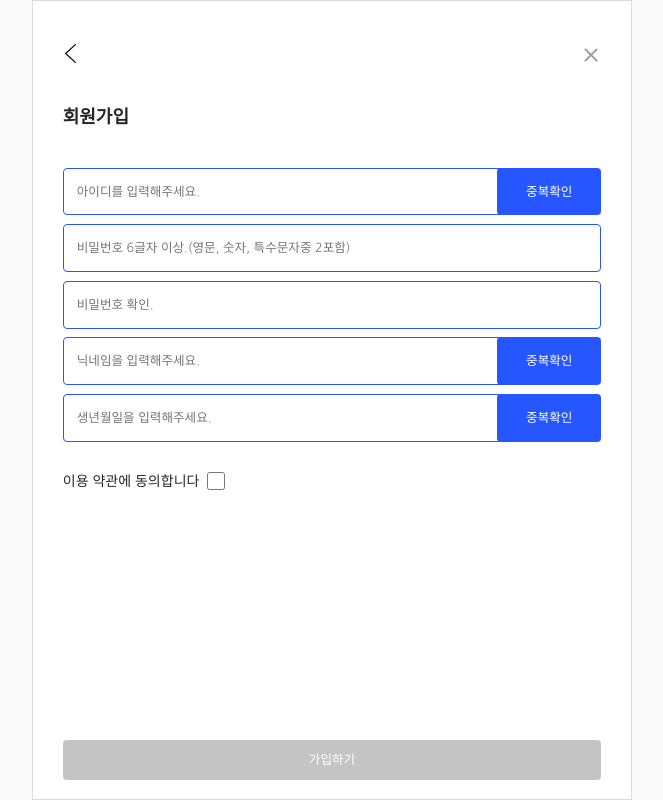
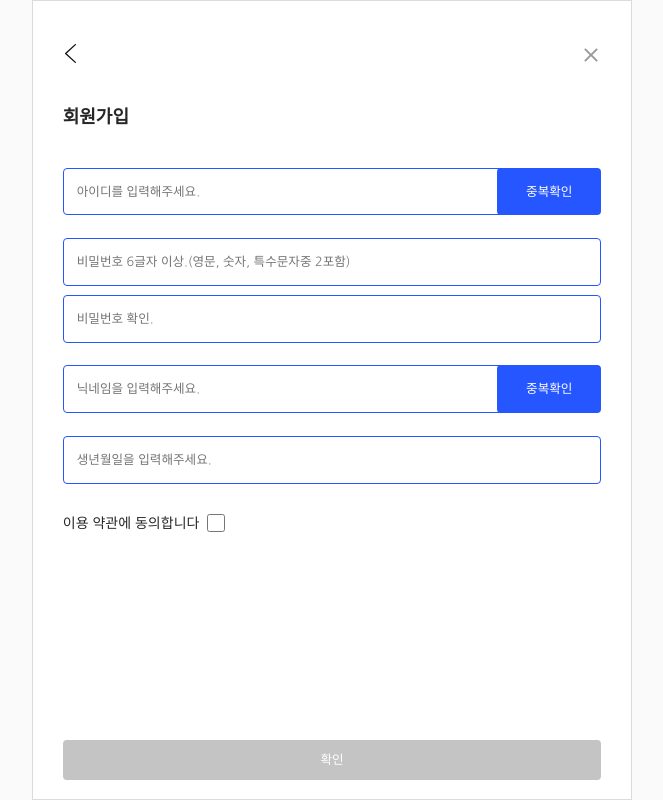
Before and after one commit to twentyOnes/FN_StudyShare, a React (Create React App) app in the folder front/: page /signup in a window 1280 px wide. Shown: the whole page, without its empty margins (308-971 px from the left). Built offline with nearby package versions, Linux system fonts and the light colour scheme; what facepaint would draw is missing.

Commit message:
fix : 회원가입 페이지 마크업작업 100% 완료

```diff
--- a/front/src/pages/SignUp/index.tsx
+++ b/front/src/pages/SignUp/index.tsx
@@ -9,6 +9,7 @@ import {
   InputBox,
   PasswordBox,
   CheckBox,
+  BirthBox,
 } from "./styled";
 
 const SignUp: React.FC = () => {
@@ -40,7 +41,7 @@ const SignUp: React.FC = () => {
             </InputButton>
           </InputBox>
 
-          <PasswordBox>
+          <PasswordBox className="blank">
             <Input
               placeholder="비밀번호 6글자 이상.(영문, 숫자, 특수문자중 2포함)"
               type="password"
@@ -52,23 +53,20 @@ const SignUp: React.FC = () => {
             <Input placeholder="비밀번호 확인." type="password" required />
           </PasswordBox>
 
-          <InputBox>
+          <InputBox className="nickname">
             <Input placeholder="닉네임을 입력해주세요." required />
             <InputButton>중복확인</InputButton>
           </InputBox>
 
-          <InputBox>
+          <BirthBox>
             <Input placeholder="생년월일을 입력해주세요." required />
-            <InputButton>중복확인</InputButton>
-          </InputBox>
+          </BirthBox>
         </InputWrap>
         <CheckBox>
           <p>이용 약관에 동의합니다</p>
           <Input type="checkbox" required />
         </CheckBox>
-        <SignButton type="submit">
-          <p>가입하기</p>
-        </SignButton>
+        <SignButton type="submit">확인</SignButton>
       </form>
     </SignUpWrap>
   );
--- a/front/src/pages/SignUp/styled.tsx
+++ b/front/src/pages/SignUp/styled.tsx
@@ -76,10 +76,20 @@ export const Input = styled.input`
   font-size: 0.9em;
 `;
 
+export const BirthBox = styled.div`
+  margin-bottom: 0.625em;
+  display: grid;
+  grid-template-columns: auto;
+  margin-top: 1em;
+`;
+
 export const PasswordBox = styled.div`
   margin-bottom: 0.625em;
   display: grid;
   grid-template-columns: auto;
+  &.blank {
+    margin-top: 1em;
+  }
 `;
 
 export const CheckBox = styled.div`
@@ -92,6 +102,7 @@ export const CheckBox = styled.div`
     cursor: pointer;
   }
 `;
+
 export const InputBox = styled.div`
   margin-bottom: 0.625em;
   display: grid;
@@ -103,7 +114,11 @@ export const InputBox = styled.div`
   input:nth-of-type(2) {
     justify-self: end;
   }
+  &.nickname {
+    margin-top: 1em;
+  }
 `;
+
 export const InputButton = styled.button`
   background: #2656ff;
   color: #fff;
```
